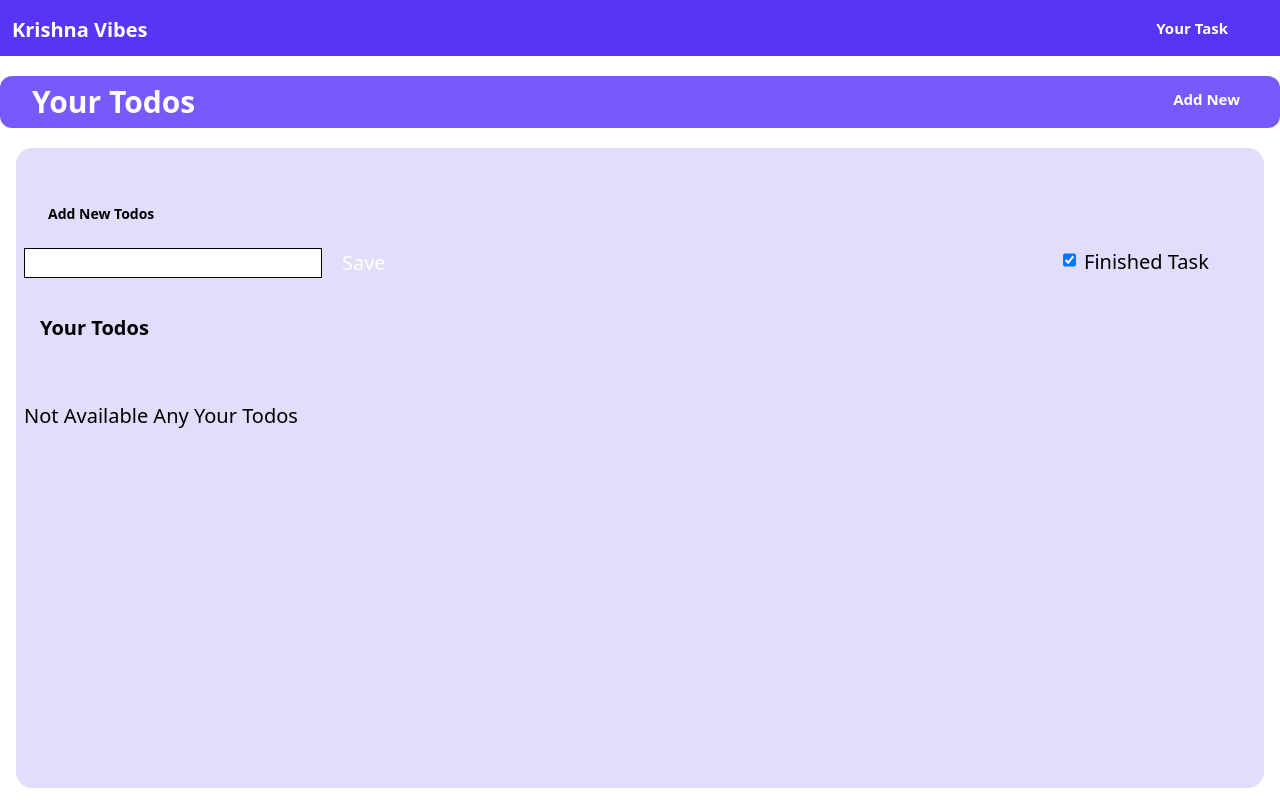
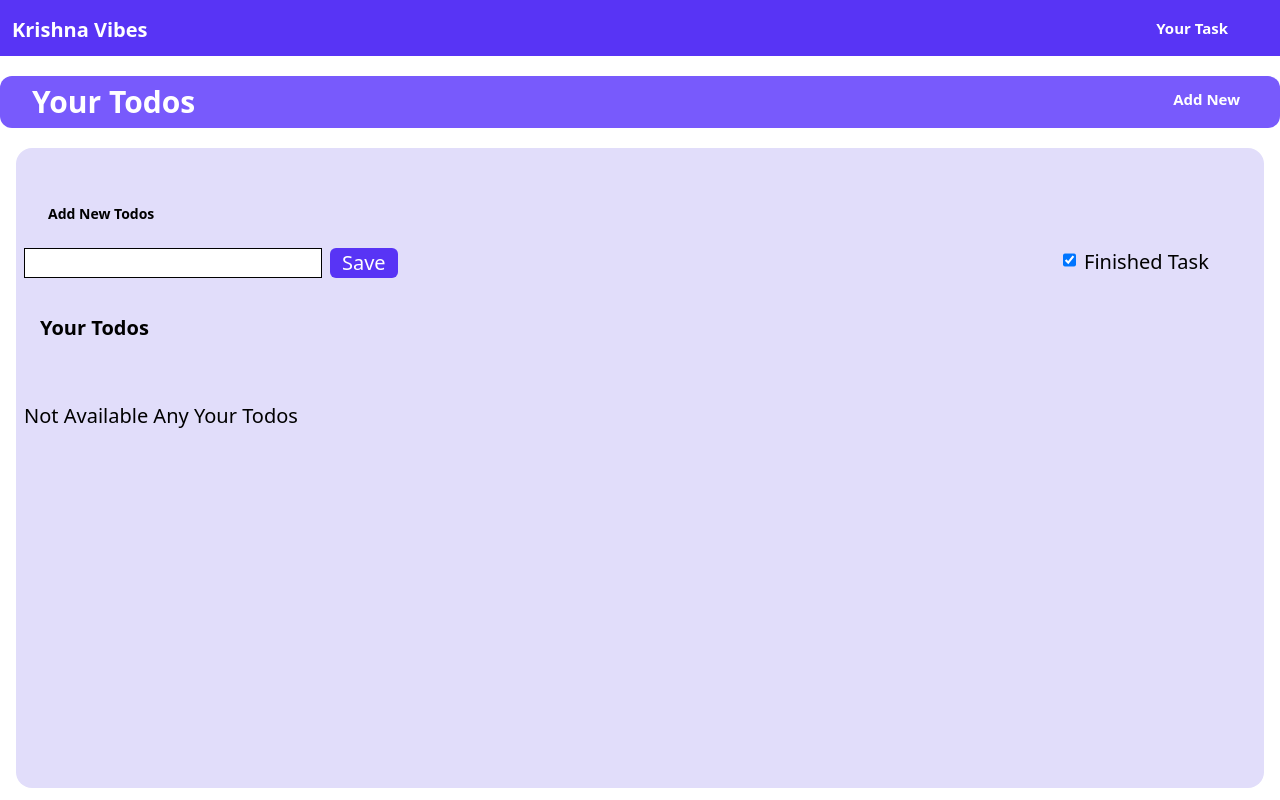
Before and after one commit to Vinaybosamiya/todo_list, a React (Vite) app in the folder TodoList/: page / in a window 1280 px wide. Built offline with nearby package versions, Linux system fonts and the light colour scheme.

Commit message:
Update App.jsx

```diff
--- a/TodoList/src/App.jsx
+++ b/TodoList/src/App.jsx
@@ -145,7 +145,7 @@ localStorage.setItem("Todos", ...) → saves that string in browser storage unde
             <div className='flex'>
               <input type="text" className='border input bg-white-b w-fit' onChange={handleChange} value={Todo} />
               {/* <button onClick={handleAdd} disabled={Todo.length === 0} className={`hover:bg-purple-b text-white-t rounded-md mx-2 px-3 cursor-pointer bg-light-purple-b  ${Todo.length === 0 ? "bg-light-purple-b" : "bg-purple-b "}`}>Add Now / Save </button> */}
-              <button onClick={handleAdd} disabled={Todo.length === 0} className={`hover:bg-purple-b text-white-t rounded-md mx-2 px-3 cursor-pointer bg-light-purple-b  ${Todo.length === 0 ? "bg-light-purple-b" : "bg-purple-b "}`}> Save </button>
+              <button onClick={handleAdd} disabled={Todo.length === 0} className={`hover:bg-purple-b text-white-t rounded-md mx-2 px-3 cursor-pointer bg-light-purple-b md:bg-purple1-b md:bg-purple1-b ${Todo.length === 0 ? "bg-light-purple-b" : "bg-purple-b "}`}> Save </button>
             </div>
             <input onChange={toggleFinished} type="checkbox" className='hidden sm:block relative bottom-[3px]' checked={showFinished} />
 
```
